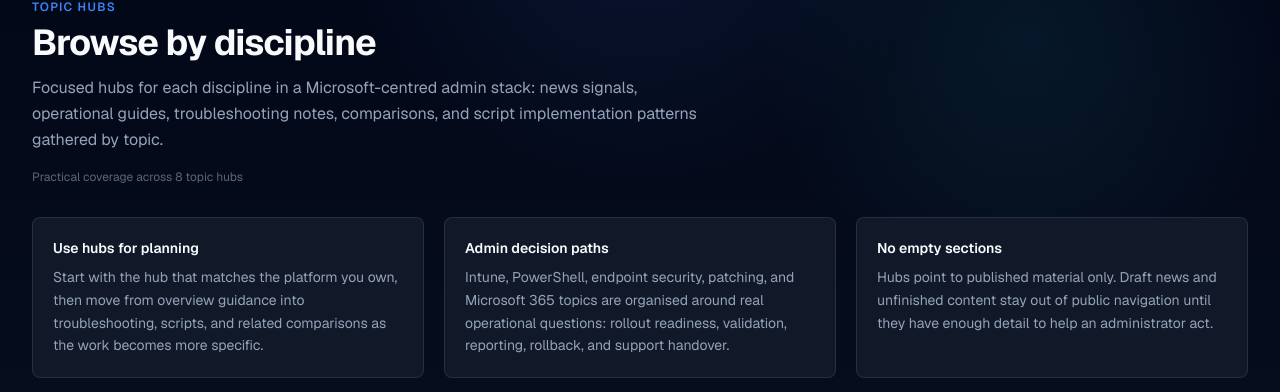
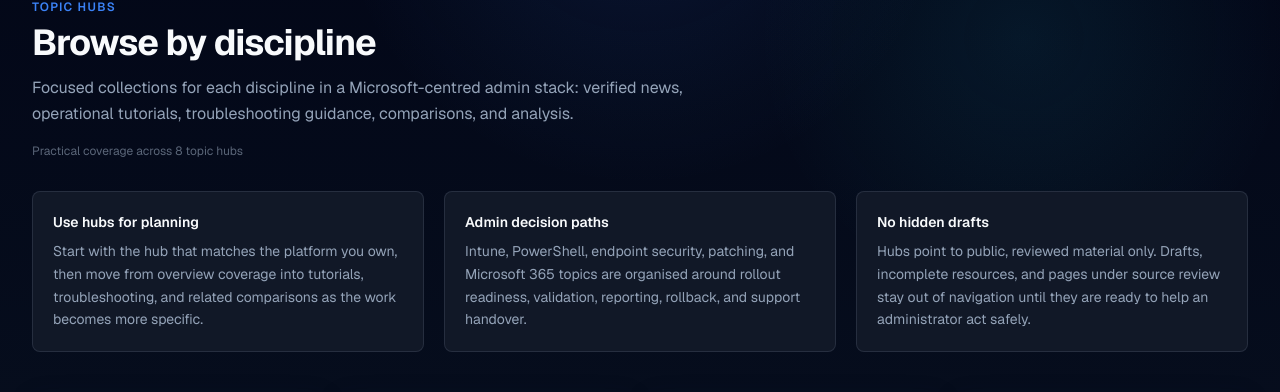
Before and after one commit to Jackoma0209/adminsignal, a Next.js app: page /topics in a window 1280 px wide. Shown: the part 122-514 px from the top of the page. Built offline with nearby package versions, Linux system fonts and the light colour scheme; no server answers.

Commit message:
Align topic index copy with verified public content

```diff
--- a/src/app/topics/page.tsx
+++ b/src/app/topics/page.tsx
@@ -8,7 +8,7 @@ import { breadcrumbSchema, collectionPageSchema } from '@/lib/schema'
 
 const pageTitle = 'Topic Hubs'
 const pageDescription =
-  'Browse all AdminSignal topic hubs — focused collections of guides, scripts, and news for every discipline in your stack.'
+  'Browse AdminSignal topic hubs with verified tutorials, troubleshooting guides, news, comparisons, and analysis for Microsoft-centred administration.'
 
 export const metadata: Metadata = buildCategoryMetadata({
   title: pageTitle,
@@ -46,9 +46,8 @@ export default function TopicsPage() {
             Browse by discipline
           </h1>
           <p className="max-w-2xl text-base leading-relaxed text-muted">
-            Focused hubs for each discipline in a Microsoft-centred admin stack: news signals,
-            operational guides, troubleshooting notes, comparisons, and script implementation
-            patterns gathered by topic.
+            Focused collections for each discipline in a Microsoft-centred admin stack: verified
+            news, operational tutorials, troubleshooting guidance, comparisons, and analysis.
           </p>
           <p className="mt-4 text-xs text-muted/60">
             Practical coverage across {topics.length} topic hubs
@@ -59,23 +58,24 @@ export default function TopicsPage() {
               <h2 className="mb-2 text-sm font-semibold text-foreground">Use hubs for planning</h2>
               <p>
                 Start with the hub that matches the platform you own, then move from overview
-                guidance into troubleshooting, scripts, and related comparisons as the work becomes
-                more specific.
+                coverage into tutorials, troubleshooting, and related comparisons as the work
+                becomes more specific.
               </p>
             </section>
             <section className="rounded-lg border border-border bg-surface p-5 text-sm leading-relaxed text-muted">
               <h2 className="mb-2 text-sm font-semibold text-foreground">Admin decision paths</h2>
               <p>
                 Intune, PowerShell, endpoint security, patching, and Microsoft 365 topics are
-                organised around real operational questions: rollout readiness, validation,
-                reporting, rollback, and support handover.
+                organised around rollout readiness, validation, reporting, rollback, and support
+                handover.
               </p>
             </section>
             <section className="rounded-lg border border-border bg-surface p-5 text-sm leading-relaxed text-muted">
-              <h2 className="mb-2 text-sm font-semibold text-foreground">No empty sections</h2>
+              <h2 className="mb-2 text-sm font-semibold text-foreground">No hidden drafts</h2>
               <p>
-                Hubs point to published material only. Draft news and unfinished content stay out
-                of public navigation until they have enough detail to help an administrator act.
+                Hubs point to public, reviewed material only. Drafts, incomplete resources, and
+                pages under source review stay out of navigation until they are ready to help an
+                administrator act safely.
               </p>
             </section>
           </div>
```
